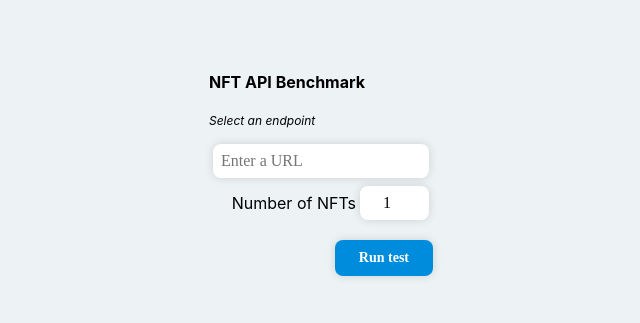
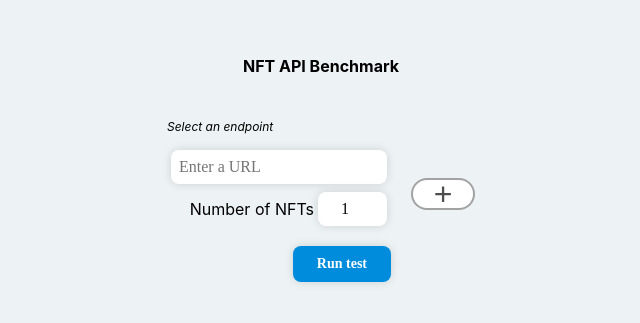
Before and after one commit to eefh/benchmarker-next, a Next.js app: page / in a window 1280 px wide. Shown: the part 237-560 px from the top of the page, without its empty margins (319-959 px from the left). Built offline with nearby package versions, Linux system fonts and the light colour scheme.

Commit message:
Added variable benchmarks

```diff
--- /dev/null
+++ b/components/Form.js
@@ -0,0 +1,86 @@
+import styles from "../styles/Home.module.css";
+import { useState } from "react";
+
+export default function Form() {
+    const [loading, setLoading] = useState(false);
+    const [status, setStatus] = useState(null);
+    const [responseTime, setResponse] = useState(null);
+    const [formData, setFormData] = useState({
+        endpoint: "",
+        number: 1,
+    });
+    const [results, setResults] = useState([]);
+
+    const runBenchmark = async (e) => {
+        e.preventDefault();
+        setLoading(true);
+        setStatus(null);
+        const startTime = performance.now();
+        for (let i = 0; i < formData.number; i++) {
+            const response = await fetch(formData.endpoint);
+            setStatus(response.status);
+        }
+        const endTime = performance.now();
+        const resultTime = Math.floor(endTime - startTime);
+
+        setResponse(resultTime);
+        setLoading(false);
+    };
+    const handleInputChange = (event) => {
+        const target = event.target;
+        const value = target.value;
+        const name = target.name;
+        setFormData({
+            ...formData,
+            [name]: value,
+        });
+    };
+    return (
+        <form onSubmit={runBenchmark} className={styles.form}>
+            <p>
+                <em>Select an endpoint</em>
+            </p>
+            <div className={styles.field}>
+                <input
+                    className={styles.input}
+                    type="url"
+                    placeholder="Enter a URL"
+                    spellCheck="false"
+                    required
+                    name="endpoint"
+                    onChange={(e) => handleInputChange(e)}
+                ></input>
+                <div className={styles.group}>
+                    <label>Number of NFTs</label>
+                    <input
+                        className={`${styles.number} ${styles.input}`}
+                        type="number"
+                        min="1"
+                        max="32"
+                        value={formData.number}
+                        name="number"
+                        required
+                        onChange={handleInputChange}
+                    ></input>
+                </div>
+
+                <button type="submit" className={styles.button}>
+                    Run test
+                </button>
+            </div>
+            {loading && (
+                <div className={styles.response}>
+                    <p>Loading...</p>
+                </div>
+            )}
+            {status && (
+                <div className={styles.response}>
+                    <p>Response time: {responseTime}</p>
+                    <div className={`${styles.status}`}>
+                        <p>{status}</p>
+                    </div>
+                </div>
+            )}
+        </form>
+    );
+}
--- a/pages/index.js
+++ b/pages/index.js
@@ -2,37 +2,9 @@ import Head from "next/head";
 import Image from "next/image";
 import styles from "../styles/Home.module.css";
 import { useState } from "react";
+import Form from "../components/Form";
 export default function Home() {
-    const [loading, setLoading] = useState(false);
-    const [status, setStatus] = useState(null);
-    const [responseTime, setResponse] = useState(null);
-    const [formData, setFormData] = useState({
-        endpoint: "",
-        number: 1,
-    });
-    const [results, setResults] = useState([]);
-
-    const runBenchmark = async (e) => {
-        e.preventDefault();
-        const startTime = performance.now();
-        for (let i = 0; i < formData.number; i++) {
-            const response = await fetch(formData.endpoint);
-            setStatus(response.status);
-        }
-        const endTime = performance.now();
-        const resultTime = Math.floor(endTime - startTime);
-
-        setResponse(resultTime);
-    };
-    const handleInputChange = (event) => {
-        const target = event.target;
-        const value = target.value;
-        const name = target.name;
-        setFormData({
-            ...formData,
-            [name]: value,
-        });
-    };
+    const [forms, setForms] = useState(1);
     return (
         <div className={styles.container}>
             <Head>
@@ -45,48 +17,30 @@ export default function Home() {
             </Head>
 
             <main className={styles.main}>
-                <form onSubmit={runBenchmark} className={styles.form}>
-                    <h4>NFT API Benchmark</h4>
-                    <p>
-                        <em>Select an endpoint</em>
-                    </p>
-                    <div className={styles.field}>
-                        <input
-                            className={styles.input}
-                            type="url"
-                            placeholder="Enter a URL"
-                            spellCheck="false"
-                            required
-                            name="endpoint"
-                            onChange={(e) => handleInputChange(e)}
-                        ></input>
-                        <div className={styles.group}>
-                            <label>Number of NFTs</label>
-                            <input
-                                className={`${styles.number} ${styles.input}`}
-                                type="number"
-                                min="1"
-                                max="32"
-                                value={formData.number}
-                                name="number"
-                                required
-                                onChange={handleInputChange}
-                            ></input>
-                        </div>
-
-                        <button type="submit" className={styles.button}>
-                            Run test
+                <h4>NFT API Benchmark</h4>
+                <div className={styles.Forms}>
+                    {[...Array(forms)].map((_, i) => (
+                        <Form key={i}></Form>
+                    ))}
+                    <div className={styles.buttons}>
+                        <button
+                            onClick={() => setForms(forms + 1)}
+                            className={styles.add}
+                        >
+                            +
                         </button>
+                        {forms != 1 && (
+                            <button
+                                onClick={() =>
+                                    forms != 1 && setForms(forms - 1)
+                                }
+                                className={styles.add}
+                            >
+                                -
+                            </button>
+                        )}
                     </div>
-                    {status && (
-                        <div className={styles.response}>
-                            <p>Response time: {responseTime}</p>
-                            <div className={`${styles.status}`}>
-                                <p>{status}</p>
-                            </div>
-                        </div>
-                    )}
-                </form>
+                </div>
             </main>
         </div>
     );
--- a/styles/Home.module.css
+++ b/styles/Home.module.css
@@ -63,6 +63,37 @@
   margin: 30px;
   display: flex;
 }
+.loading {
+  width: 20px;
+  height: 20px;
+  background-color: rgba(148, 158, 165, 0.623);
+  border-radius: 20px;
+  width: 100%;
+}
+.form {
+  margin: 10px;
+}
+.Forms {
+  display: flex;
+  flex-wrap: wrap;
+  align-items: center;
+}
+
+.add {
+  display: flex;
+  justify-content: center;
+  align-items: center;
+  width: 64px;
+  height: 32px;
+  border-radius: 32px;
+  color: rgba(0, 0, 0, 0.699);
+  background-color: white;
+  border: solid rgba(0, 0, 0, 0.363) 2px;
+  padding: 0px;
+  font-size: 32px;
+  margin: 10px;
+  cursor: pointer;
+}
 .status {
   display: flex;
   justify-content: center;
```
